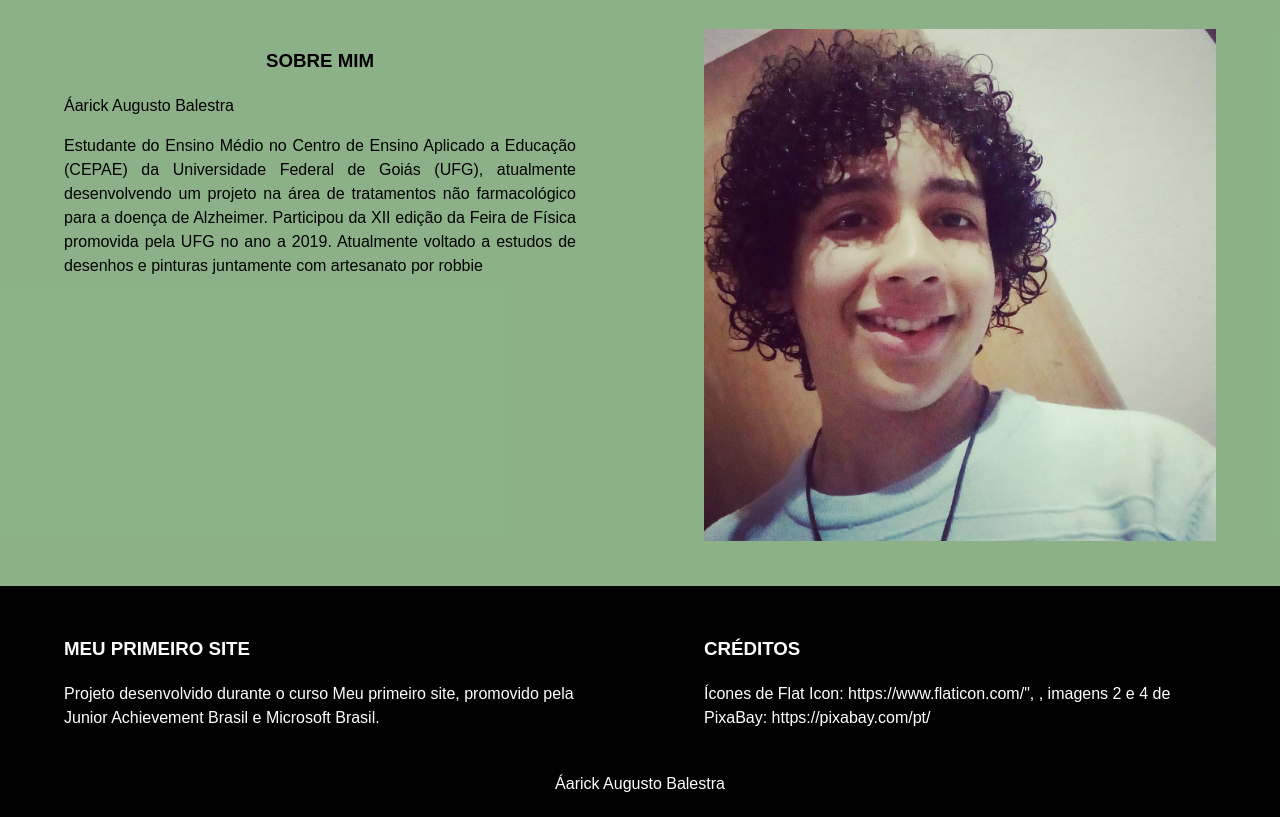
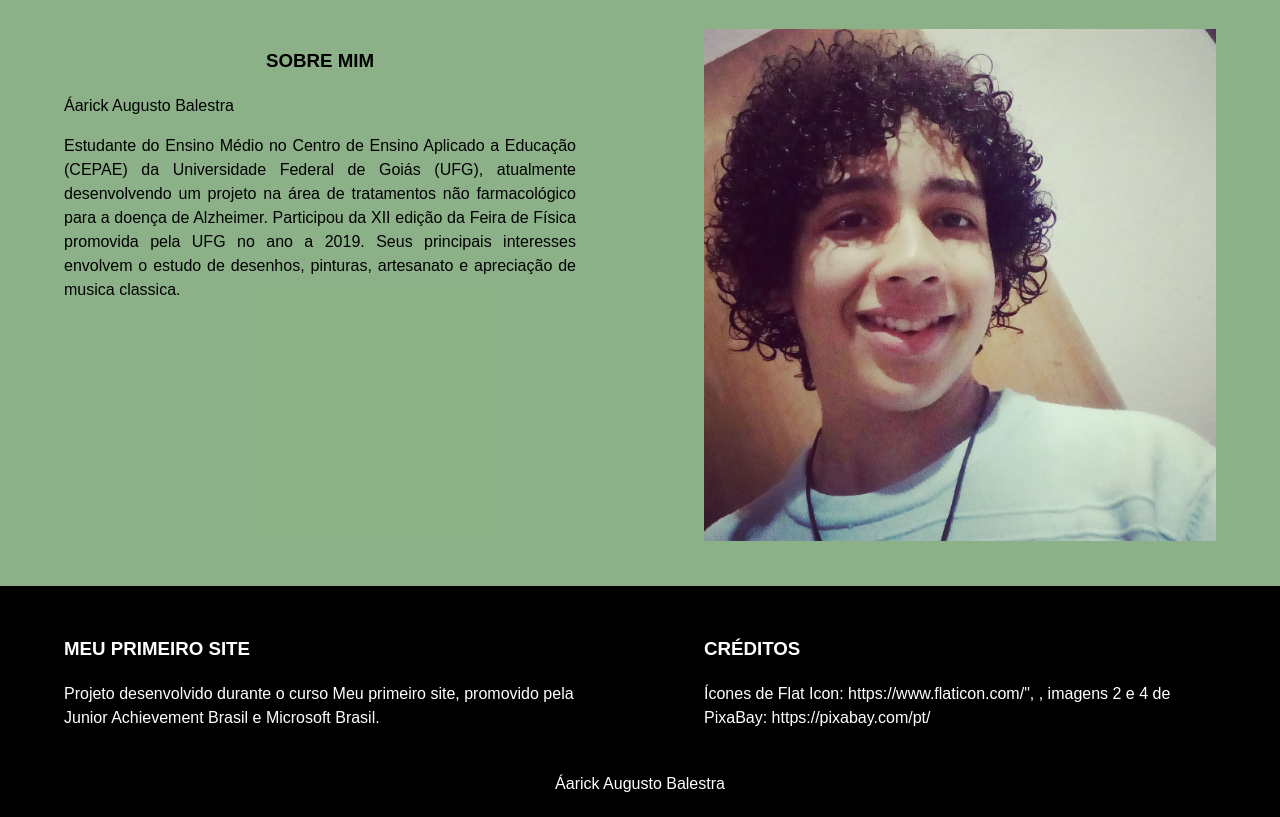
Before and after one commit to Cuelho-Mok/Acacia-Branca, a plain HTML site: page index.html in a window 1280 px wide. Shown: the part 3273-4090 px from the top of the page. Drawn offline with Linux system fonts and the light colour scheme.

Commit message:
finishing

```diff
--- a/index.html
+++ b/index.html
@@ -160,7 +160,8 @@
                     Universidade Federal de Goiás (UFG), atualmente desenvolvendo
                     um projeto na área de tratamentos não farmacológico para a doença de Alzheimer. Participou
                     da XII edição da Feira de Física promovida pela UFG no ano a 2019.
-                    Atualmente voltado a estudos de desenhos e pinturas juntamente com artesanato por robbie </p>
+                    Seus principais interesses envolvem o estudo de desenhos, pinturas, artesanato
+                     e apreciação de musica classica.</p>
             </div>
             <div class="c c2">
                 <img class="imglocais" src="imagens/eu-1.jpg" alt="autor do projet" />
```
